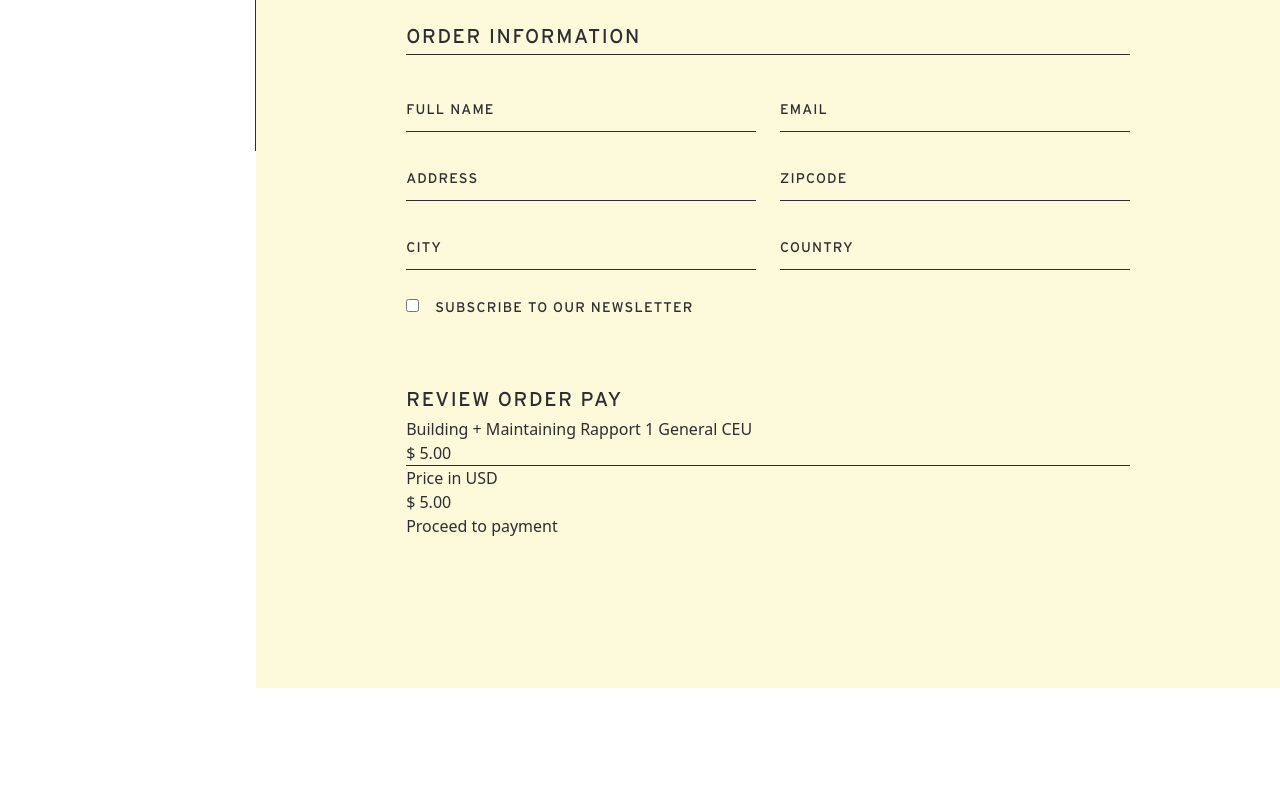
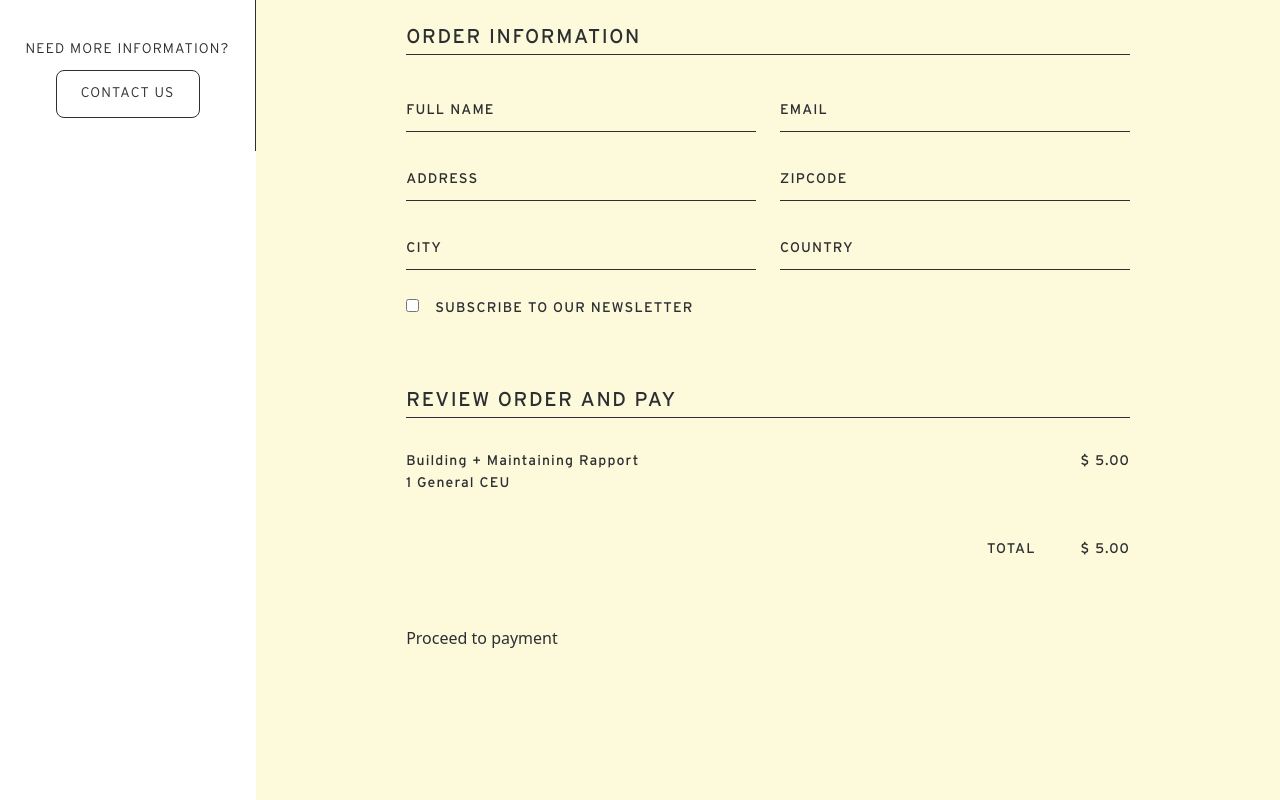
Before and after one commit to ravimehra9911/aba-a, a Next.js app: page /checkout in a window 1280 px wide. Shown: the part 649-1449 px from the top of the page. Before the commit the page ends 1337 px from the top, so only its background shows below. Built offline with nearby package versions, Linux system fonts and the light colour scheme.

Commit message:
checkout

```diff
--- /dev/null
+++ b/components/buttton.js
@@ -0,0 +1,14 @@
+const Button = ({ name, click, cssName }) => {
+  return (
+    <div>
+      <button
+        onClick={click}
+        className={`p14 font-interstateRegular c-btn ${cssName} border-2 `}
+      >
+        {name}
+      </button>
+    </div>
+  );
+};
+
+export default Button;
--- a/components/cart.js
+++ b/components/cart.js
@@ -1,5 +1,6 @@
 import { XMarkIcon } from '@heroicons/react/24/outline';
 import Link from 'next/link';
+import Button from './buttton';
 
 const Cart = ({ open, setOpen }) => {
   return (
@@ -30,9 +31,9 @@ const Cart = ({ open, setOpen }) => {
           </div>
 
           <div className="flex justify-between">
-            <button>EMPTY CART</button>
+            <Button cssName="hover:bg-whiteColor " name="EMPTY" />
             <Link href="/checkout">
-              <button>CHECK OUT</button>
+              <Button cssName="hover:bg-whiteColor " name="CHECK OUT" />
             </Link>
           </div>
         </div>
--- a/components/coursepage/course.js
+++ b/components/coursepage/course.js
@@ -1,8 +1,9 @@
 import { useState } from 'react';
 import { MinusIcon, PlusIcon } from '@heroicons/react/24/outline';
 import Image from 'next/image';
+import Button from '../buttton';
 
-const course = () => {
+const course = ({ setOpen }) => {
   const [showCourses, setShowCourses] = useState(false);
 
   return (
@@ -50,12 +51,12 @@ const course = () => {
               </p>
               <div className=" flex justify-between items-center">
                 <p className="p14 font-interstateRegular">Price: $ 5.00</p>
-                <button
-                  className="font-interstateLight p14 c-btn border-2"
-                  onClick={() => setOpen(true)}
-                >
-                  ADD TO BASKET
-                </button>
+                <Button
+                  name="ADD TO BASKET"
+                  cssName="hover:bg-yellowColor"
+                  click={() => setOpen(true)}
+                />
+
                 <p className="p14 font-interstateRegular">Reviews *****</p>
               </div>
             </div>
--- a/components/header/header.js
+++ b/components/header/header.js
@@ -1,3 +1,4 @@
+import React from 'react';
 import { ArrowLeftIcon } from '@heroicons/react/24/outline';
 import MenuLi from './menuli';
 import Logo from './logo';
@@ -5,7 +6,7 @@ import Logo from './logo';
 const Header = () => {
   return (
     <div className=" w-1/4 flex justify-between flex-col border-r border-black">
-      <div className=" ">
+      <div className="flex justify-between flex-col h-full ">
         <div>
           <Logo />
           <div className="flex justify-center items-center border-y py-4">
--- a/components/layout.js
+++ b/components/layout.js
@@ -4,7 +4,7 @@ const Layout = ({ children }) => {
   return (
     <div className="flex h-screen">
       <Header />
-      <main className="w-full">{children}</main>
+      <main className="w-full relative">{children}</main>
     </div>
   );
 };
--- a/pages/checkout.js
+++ b/pages/checkout.js
@@ -226,18 +226,25 @@ const checkout = () => {
           </form>
         </div>
 
-        <div>
-          <h4 className="font-interstateRegular">REVIEW ORDER PAY</h4>
-          <div>
-            <p>
-              Building + Maintaining Rapport <span>1 General CEU</span>
+        <div className="pb-16">
+          <h4 className="font-interstateRegular border-b-[1px] mb-8">
+            REVIEW ORDER AND PAY
+          </h4>
+
+          <div className="flex justify-between pb-16 relative font-interstateRegular">
+            <p className="p14">
+              Building + Maintaining Rapport
+              <span className="absolute left-0 top-6 text-sm text-gray-200">
+                1 General CEU
+              </span>
             </p>
-            <p>$ 5.00</p>
-            <hr />
-            <div>
-              <p>Price in USD</p>
-              <p>$ 5.00</p>
-            </div>
+            <p className="p14">$ 5.00</p>
+          </div>
+
+          <div className="text-right  font-interstateRegular">
+            <p className="p14">
+              TOTAL <span className="pl-10">$ 5.00</span>
+            </p>
           </div>
         </div>
         <button>Proceed to payment</button>
--- a/pages/coursepage.js
+++ b/pages/coursepage.js
@@ -8,10 +8,10 @@ const coursepage = () => {
   const [open, setOpen] = useState(false);
   return (
     <div className="flex justify-center">
-      <div className="relative">
+      <div>
         <CourseTitle title="general CEU courses" />
         <CourseFilter />
-        <Course />
+        <Course setOpen={setOpen} />
         <Cart open={open} setOpen={setOpen} />
       </div>
     </div>
--- a/pages/index.js
+++ b/pages/index.js
@@ -2,7 +2,7 @@ export default function Home() {
   return (
     <div className="flex justify-between h-screen items-center p-[33px]">
       <div className="p96 font-spaceMonoRegular text-yellowColorDark">
-        explore <br></br> ceu <br></br> courses
+        explore <br></br> courses
       </div>
       <div className="">
         <p>image</p>
--- a/tailwind.config.js
+++ b/tailwind.config.js
@@ -10,6 +10,7 @@ module.exports = {
       yellowColor: '#FDFADB',
       yellowColorDark: '#F5EBAC',
       blackColor: '#2C2E31',
+      whiteColor: '#FFFCFC',
     },
     extend: {
       fontFamily: {
```
